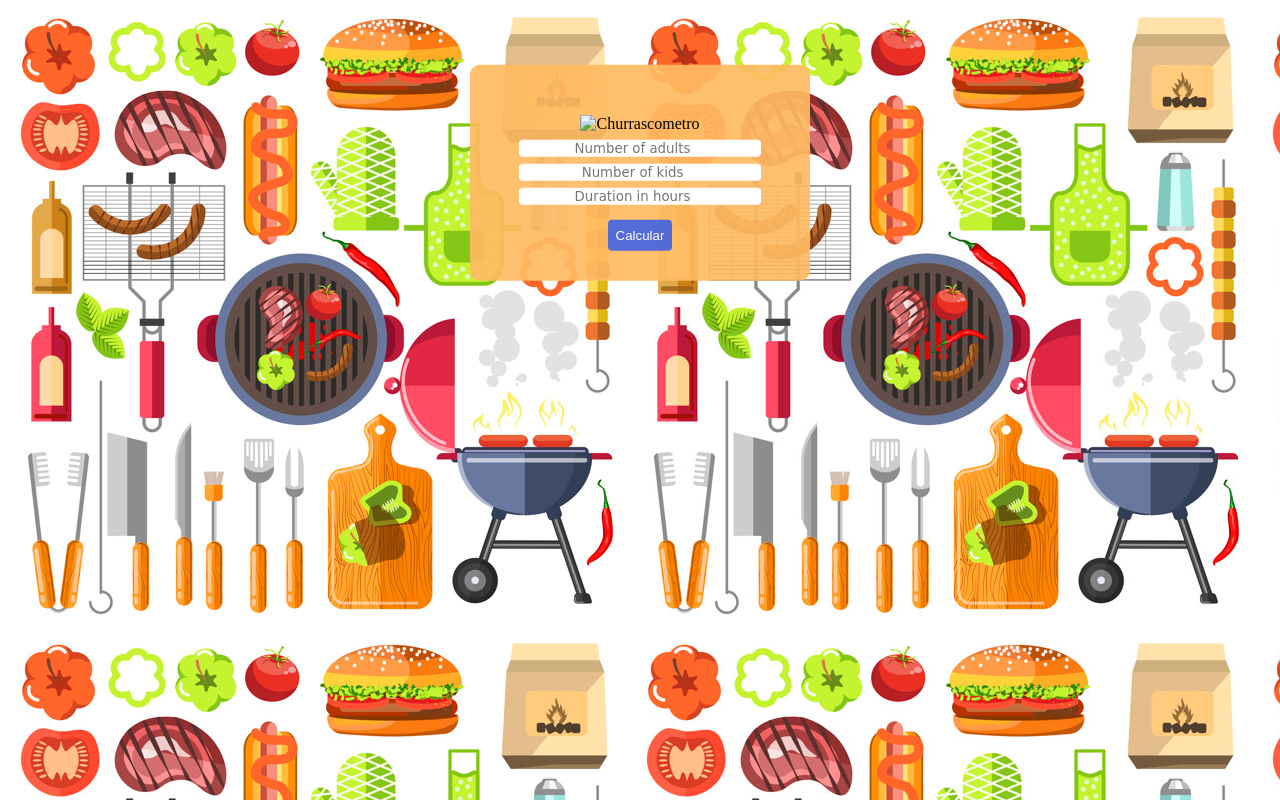
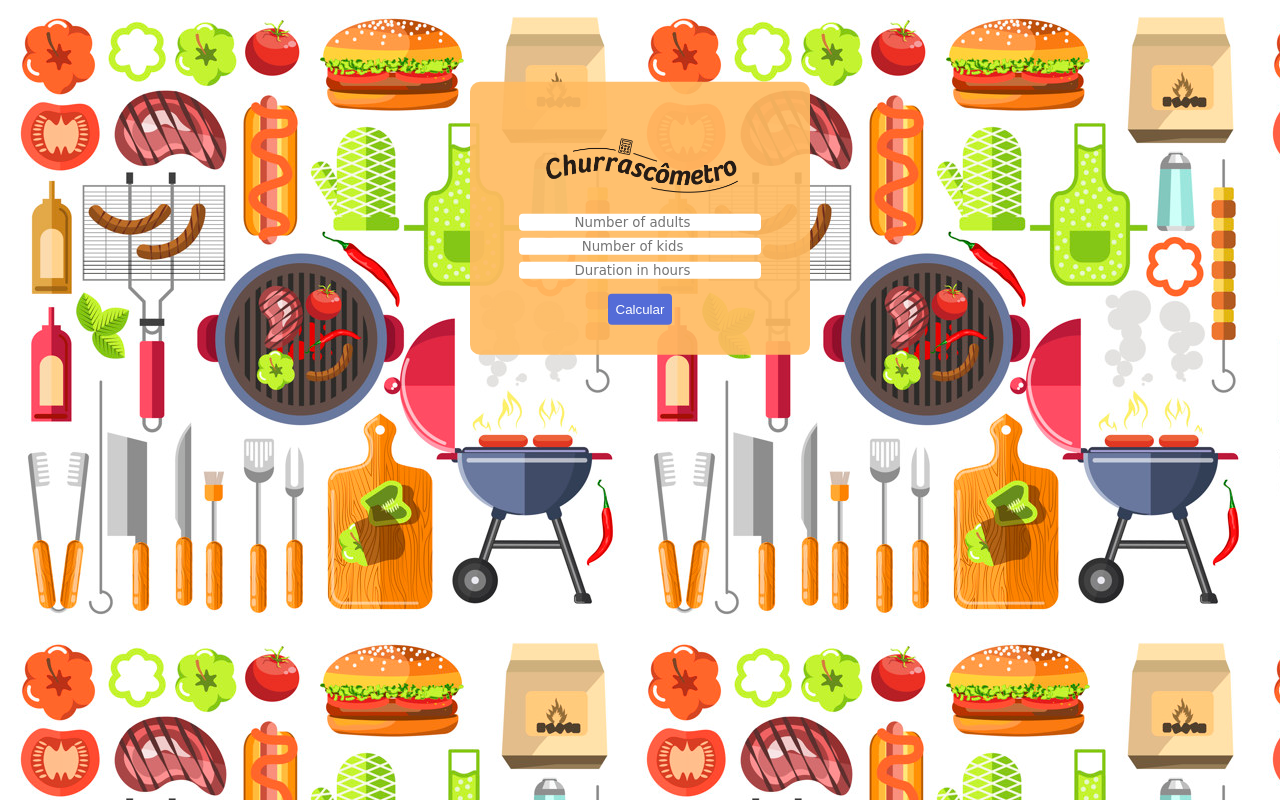
Before and after one commit to Sidneycarlinijr/Churrascometro, a plain HTML site: page index.html in a window 1280 px wide. Drawn offline with Linux system fonts and the light colour scheme; files that its build step writes are made by us from their sources; files whose address does not match are found by name; a web font is replaced by a local one.

Commit message:
Fixing style and script source after changing index position

```diff
--- a/index.html
+++ b/index.html
@@ -4,14 +4,14 @@
     <meta charset="UTF-8">
     <meta http-equiv="X-UA-Compatible" content="IE=edge">
     <meta name="viewport" content="width=device-width, initial-scale=1.0">
-    <link rel="stylesheet" href="./style.css">
+    <link rel="stylesheet" href="../Churras/styles/style.css">
     <link rel="preconnect" href="https://fonts.gstatic.com">
     <link href="https://fonts.googleapis.com/css2?family=Baloo+Tammudu+2&display=swap" rel="stylesheet">
     <title>Churrascometro?</title>
 </head>
 <body>
     <div id="container">
-        <img id="imgChurrascometro" src="../images/prt.png" alt="Churrascometro">
+        <img id="imgChurrascometro" src="../Churras/images/prt.png" alt="Churrascometro">
         <input
             id="numberOfAdults"
             name="numberOfAdults"
@@ -34,6 +34,6 @@
         <div id="result">
         </div>
     </div>
-<script type="text/javascript" src="../scripts/script.js"></script>
+<script type="text/javascript" src="../Churras/scripts/script.js"></script>
 
 </body>
```
